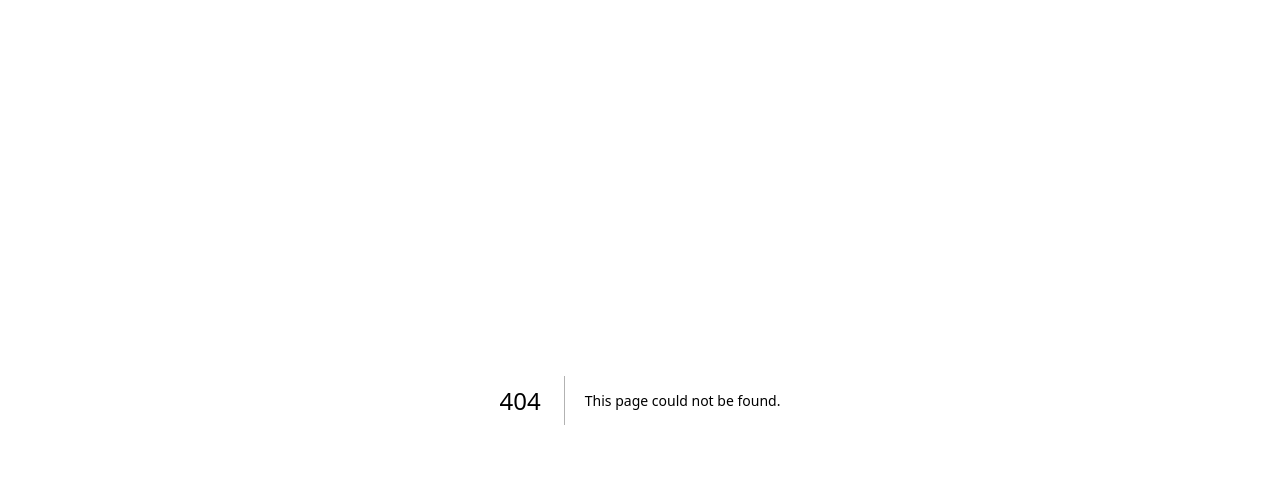
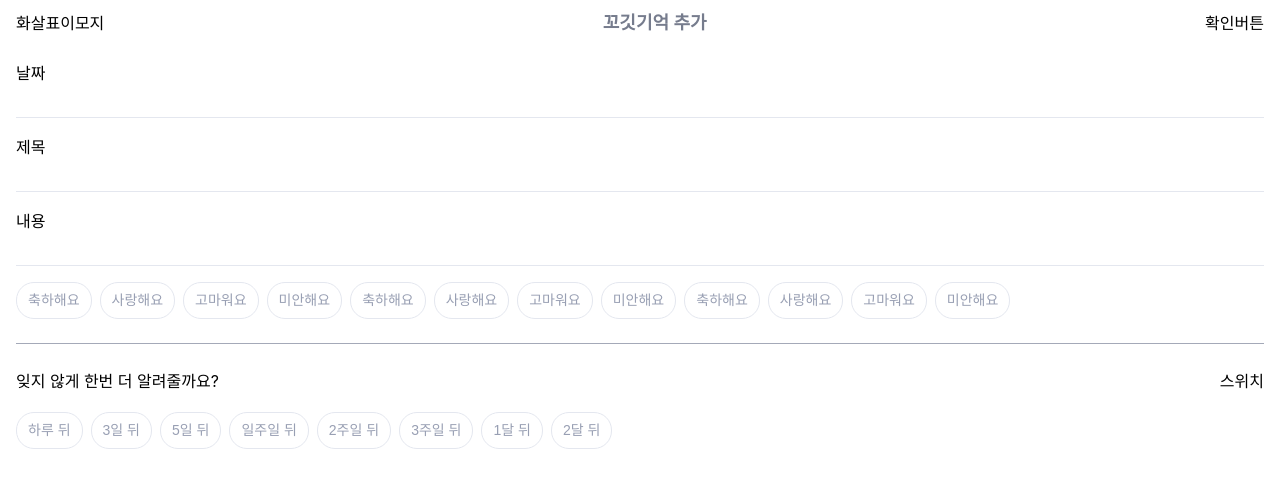
Before and after one commit to depromeet/ggogeet-client, a Next.js app: page /letter-remind/write in a window 1280 px wide. Before the commit this address had no page. Shown: the top 488 px of the page. Built offline with nearby package versions, Linux system fonts and the light colour scheme; a web font is replaced by a local one.

Commit message:
💄 letter-remind/write 페이지 대략적 레이아웃 구성

```diff
--- /dev/null
+++ b/src/pages/letter-remind/write.tsx
@@ -0,0 +1,126 @@
+import TagButton from "@/src/components/common/Buttons/TagButton";
+import Input from "@/src/components/common/Input";
+import TopNavigation from "@/src/components/common/TopNavigation";
+import styled from "@emotion/styled";
+
+const Layout = styled.div`
+  padding: 16px;
+`;
+
+const UpperLayout = styled.div`
+  border-bottom: 1px solid #a4a9b8;
+  padding: 0 0 24px 0;
+`;
+
+const LowerLayout = styled.div`
+  padding: 24px 0 0 0;
+`;
+
+const InputContainer = styled.div`
+  margin: 0 0 16px 0;
+`;
+
+const TagsContainer = styled.div`
+  display: flex;
+  overflow: auto;
+  white-space: nowrap;
+
+  ::-webkit-scrollbar {
+    display: none;
+  }
+`;
+
+const TagWrapper = styled.div`
+  margin: 0 8px 0 0;
+`;
+
+const QuestionContainer = styled.div`
+  display: flex;
+  justify-content: space-between;
+  margin: 0 0 20px 0;
+`;
+
+const LetterRemindWritePage = () => {
+  const emotionTagList = [
+    "축하해요",
+    "사랑해요",
+    "고마워요",
+    "미안해요",
+    "축하해요",
+    "사랑해요",
+    "고마워요",
+    "미안해요",
+    "축하해요",
+    "사랑해요",
+    "고마워요",
+    "미안해요",
+  ];
+
+  const alarmTagList = [
+    "하루 뒤",
+    "3일 뒤",
+    "5일 뒤",
+    "일주일 뒤",
+    "2주일 뒤",
+    "3주일 뒤",
+    "1달 뒤",
+    "2달 뒤",
+  ];
+
+  return (
+    <>
+      <TopNavigation
+        title="꼬깃기억 추가"
+        leftElem="화살표이모지"
+        rightElem="확인버튼"
+      />
+
+      <Layout>
+        <UpperLayout>
+          <InputContainer>
+            <p>날짜</p>
+            <Input />
+          </InputContainer>
+
+          <InputContainer>
+            <p>제목</p>
+            <Input />
+          </InputContainer>
+
+          <InputContainer>
+            <p>내용</p>
+            <Input />
+          </InputContainer>
+
+          <TagsContainer>
+            {emotionTagList.map((tag, index) => {
+              return (
+                <TagWrapper key={index}>
+                  <TagButton content={tag} />
+                </TagWrapper>
+              );
+            })}
+          </TagsContainer>
+        </UpperLayout>
+
+        <LowerLayout>
+          <QuestionContainer>
+            <p>잊지 않게 한번 더 알려줄까요?</p>
+            <p>스위치</p>
+          </QuestionContainer>
+          <TagsContainer>
+            {alarmTagList.map((tag, index) => {
+              return (
+                <TagWrapper key={index}>
+                  <TagButton content={tag} />
+                </TagWrapper>
+              );
+            })}
+          </TagsContainer>
+        </LowerLayout>
+      </Layout>
+    </>
+  );
+};
+
+export default LetterRemindWritePage;
```
